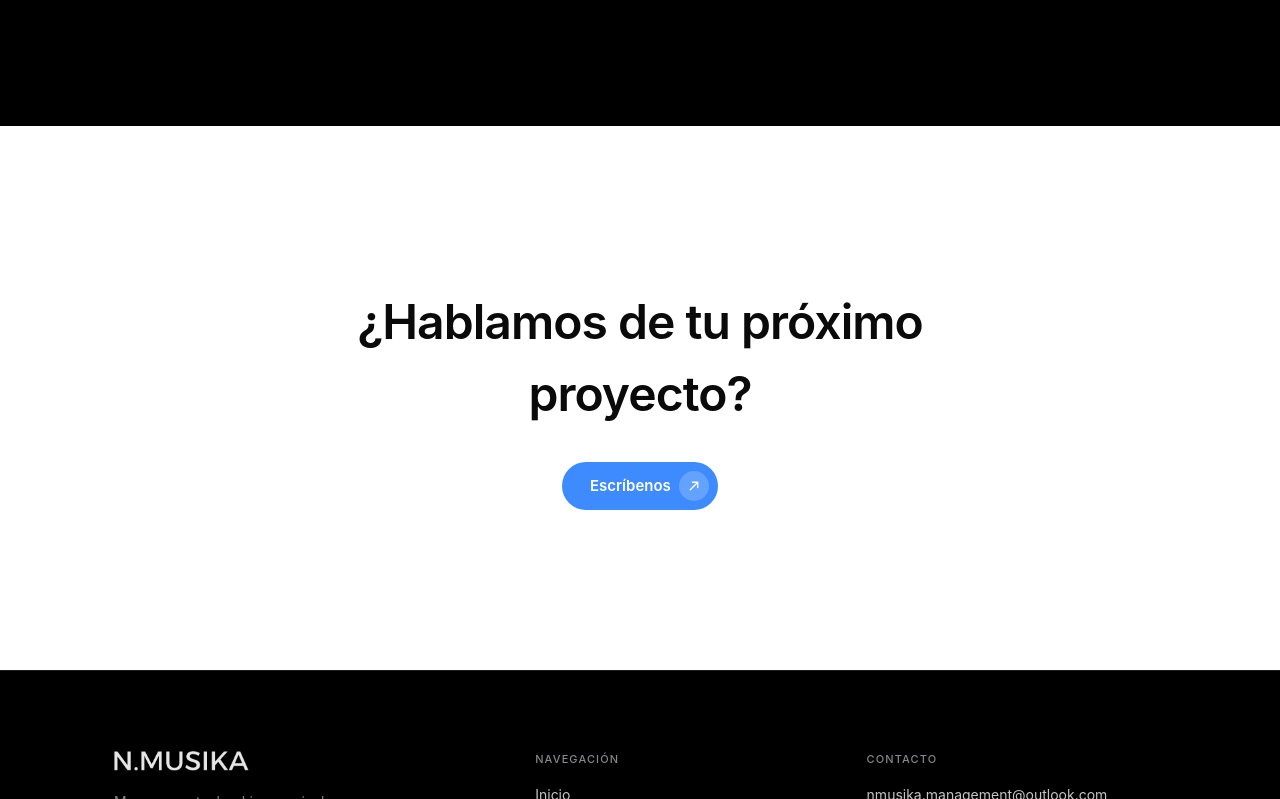
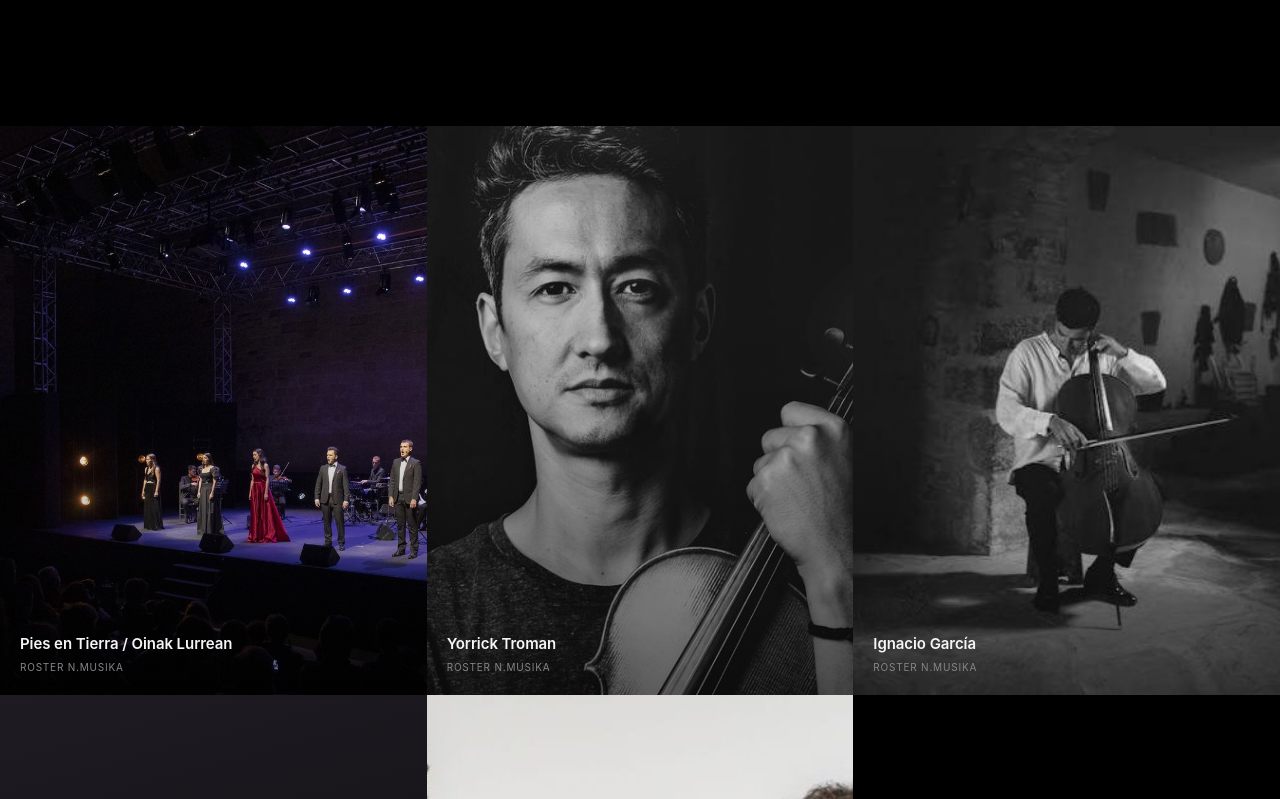
Before and after one commit to marioroz19-netizen/nmusika, a Next.js app: page /roster in a window 1280 px wide. Shown: the part 1201-2000 px from the top of the page. Built offline with nearby package versions, Linux system fonts and the light colour scheme.

Commit message:
Update page.tsx

```diff
--- a/src/app/roster/page.tsx
+++ b/src/app/roster/page.tsx
@@ -1,7 +1,8 @@
 import type { Metadata } from "next";
+import Image from "next/image";
 import Reveal from "@/components/Reveal";
 import SectionHead from "@/components/SectionHead";
-import RosterGrid from "@/components/RosterGrid";
+import RosterGrid, { FALLBACK_GRADIENTS } from "@/components/RosterGrid";
 import CTASection from "@/components/CTASection";
 import { getRoster } from "@/lib/notion";
 
@@ -11,6 +12,7 @@ export const metadata: Metadata = {
 
 export default async function RosterPage() {
   const roster = await getRoster();
+  const strip = roster.slice(0, 6);
 
   return (
     <>
@@ -26,6 +28,51 @@ export default async function RosterPage() {
           <RosterGrid artists={roster} />
         </Reveal>
       </div>
+
+      {strip.length > 0 && (
+        <section className="bg-bg">
+          <div className="grid grid-cols-2 sm:grid-cols-3">
+            {strip.map((artist, i) => {
+              const [c1, c2] = FALLBACK_GRADIENTS[i % FALLBACK_GRADIENTS.length];
+              return (
+                <a
+                  key={artist.slug}
+                  href={`#${artist.slug}`}
+                  className="group relative aspect-[3/4] overflow-hidden block"
+                  style={{ background: `linear-gradient(165deg, ${c1}, ${c2})` }}
+                >
+                  {artist.photo && (
+                    <Image
+                      src={artist.photo}
+                      alt={artist.name}
+                      fill
+                      unoptimized
+                      sizes="(max-width: 640px) 50vw, 33vw"
+                      className="object-cover transition-transform duration-700 ease-out group-hover:scale-[1.06]"
+                    />
+                  )}
+                  <div
+                    className="absolute inset-0 opacity-70 transition-opacity duration-300 group-hover:opacity-90"
+                    style={{
+                      background:
+                        "linear-gradient(0deg, rgba(0,0,0,0.75) 0%, rgba(0,0,0,0.15) 45%, rgba(0,0,0,0) 70%)",
+                    }}
+                  />
+                  <div className="absolute bottom-0 left-0 p-5">
+                    <div className="font-semibold text-[15px] tracking-[-0.005em]">
+                      {artist.name}
+                    </div>
+                    <div className="text-muted text-[10px] uppercase tracking-[0.08em] mt-1">
+                      {artist.genre}
+                    </div>
+                  </div>
+                </a>
+              );
+            })}
+          </div>
+        </section>
+      )}
+
       <CTASection />
     </>
   );
```
